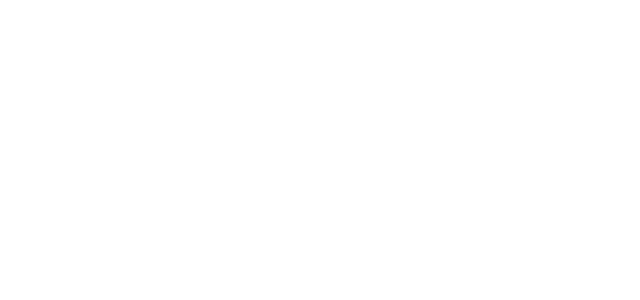
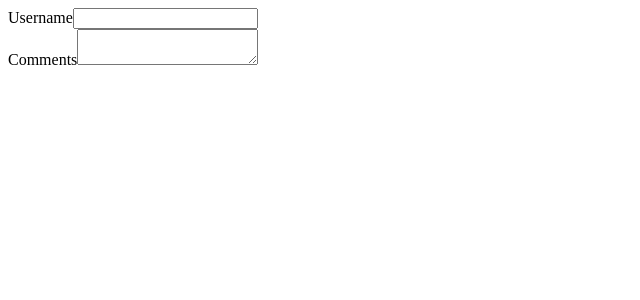
Before and after one commit to vasu3110/React-JS-Fundamentals, a React (Create React App) app in the folder 01_basicsreact/: page / in a window 1280 px wide. Shown: the top 300 px of the page, without its empty margins (0-640 px from the left). Built offline with nearby package versions, Linux system fonts and the light colour scheme.

Commit message:
Styling using react and form controls added

```diff
--- a/01_basicsreact/src/App.js
+++ b/01_basicsreact/src/App.js
@@ -9,6 +9,13 @@ import ClassClick from './ClassClick';
 import EventBind from './EventBind';
 import ParentComponent from './ParentComponent';
 import UserGreetings from './UserGreetings';
+import Namelist from './Namelist';
+import Inline from './Inline';
+import './appStyles.css'
+import styles from './appStyles.module.css'
+import Form from './Form';
+// import Stylesheet from './Stylesheet';
+
 //This is a React Component which is exported to the index.js file
 //App.js contains 4 child components namely the Header,sidenav,main content,footer
 //Components describe a part of the UI
@@ -25,7 +32,18 @@ import UserGreetings from './UserGreetings';
 function App() {
   return (
     <>
-    <UserGreetings />
+
+    <Form />
+    {/* <h1 className='error'>Error</h1> */}
+    {/* Advantage of using css in modules is that classes are locally scoped by default */}
+    {/* <h1 className={styles.success}>Success</h1> */}
+
+    {/* This will also inherit the css from parent app.js component if css is not comming from module file */}
+    {/* <Inline /> */}
+    {/* <Stylesheet /> */}
+    {/* <Stylesheet primary={true}/> */}
+    {/* <Namelist /> */}
+    {/* <UserGreetings /> */}
 
 
     {/* <ParentComponent /> */}
--- /dev/null
+++ b/01_basicsreact/src/Form.js
@@ -0,0 +1,41 @@
+import React, { Component } from 'react'
+
+class Form extends Component {
+    constructor(props) {
+      super(props)
+
+      this.state = {
+         username:'',
+         comments:''
+      }
+    }
+    handleUsernameChange=(event)=>{
+        this.setState({
+            username:event.target.value
+        })
+    }
+    handleCommentsChange=(event)=>{
+        this.setState({
+            username:event.target.value
+        })
+    }
+    render() {
+    return (
+      <form>
+        <div>
+            <label>Username</label>
+            <input
+            type='text'
+            value={this.state.username}
+            onChange={this.handleUsernameChange}/>
+        </div>
+        <div>
+            <label>Comments</label>
+            <textarea value={this.state.comments} onChange={this.handleCommentsChange} />
+        </div>
+      </form>
+    )
+  }
+}
+
+export default Form
--- /dev/null
+++ b/01_basicsreact/src/Inline.js
@@ -0,0 +1,17 @@
+import React from 'react'
+
+const heading={
+    fontSize:'72px',
+    color:'blue'
+}
+
+function Inline() {
+  return (
+    <div>
+        <h1 className='error'>Error</h1>
+        <h1 style={heading}>Inline</h1>
+    </div>
+  )
+}
+
+export default Inline
--- /dev/null
+++ b/01_basicsreact/src/Namelist.js
@@ -0,0 +1,37 @@
+import React from 'react'
+import Person from './Person';
+function Namelist() {
+    const names=['Bruce','Clark','Diana','Bruce'];
+    const persons=[
+        {
+            id:1,
+            name:"Bruce",
+            age:20,
+            skill:"React"
+        },
+        {
+            id:2,
+            name:"Clark",
+            age:22,
+            skill:"Angular"
+        },
+        {
+            id:3,
+            name:"Diana",
+            age:25,
+            skill:"Vue"
+        }
+    ]
+    //A key is a special string attribute you need to include when creating lists of elements
+    //Keys give the elements a stable identity
+    //keys help react identify which items have changed, are added, or are removed
+    //keys help in efficient update of the user interface
+    // const personlist=persons.map(person =><Person key={person.id} person={person} />)
+    //avoid the usage of index as keys as it causes certain issues
+    const nameList=names.map((name,index)=> <h2 key={index}>{index} {name}</h2>)
+  return (
+    <div>{nameList}</div>
+  )
+}
+
+export default Namelist
--- /dev/null
+++ b/01_basicsreact/src/Person.js
@@ -0,0 +1,13 @@
+import React from 'react'
+
+function Person({person}) {
+  return (
+    <div>
+        <h2>
+           I am {person.name}.I am {person.id} years old. I know {person.skill}
+        </h2>
+    </div>
+  )
+}
+
+export default Person
--- /dev/null
+++ b/01_basicsreact/src/Stylesheet.js
@@ -0,0 +1,13 @@
+import React from 'react'
+import './myStyles.css'
+function Stylesheet(props) {
+    let className=(props.primary)?('primary'):('')
+  return (
+    <div>
+        //this
+        <h1 className={`${className} font-xl`}>Stylesheets</h1>
+    </div>
+  )
+}
+
+export default Stylesheet
--- /dev/null
+++ b/01_basicsreact/src/appStyles.css
@@ -0,0 +1,3 @@
+.error{
+    color: red;
+}
--- /dev/null
+++ b/01_basicsreact/src/appStyles.module.css
@@ -0,0 +1,3 @@
+.success{
+    color: green;
+}
```
Also changed, not shown: 01_basicsreact/src/myStyles.css (added, +7 -0 lines).
